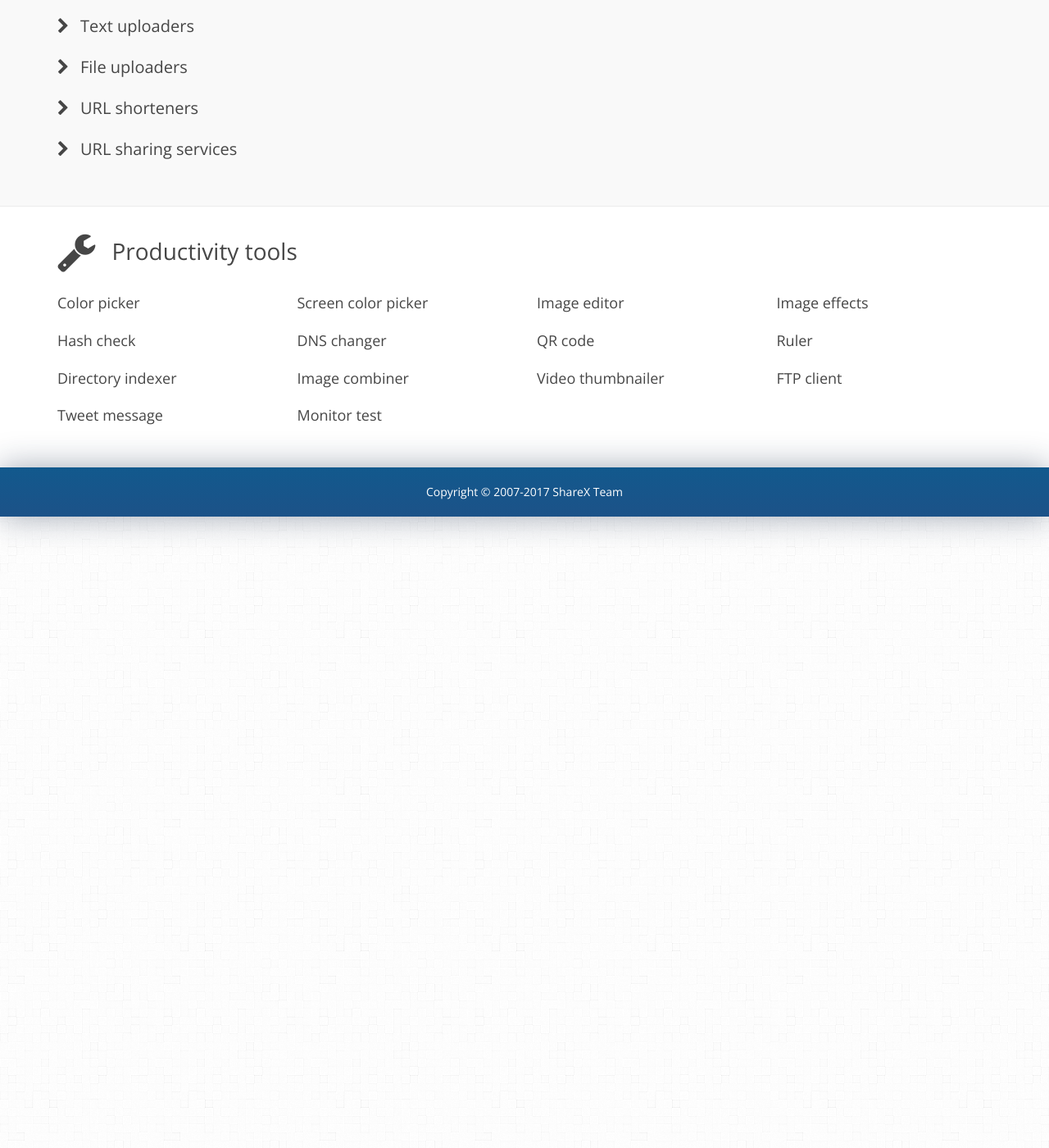
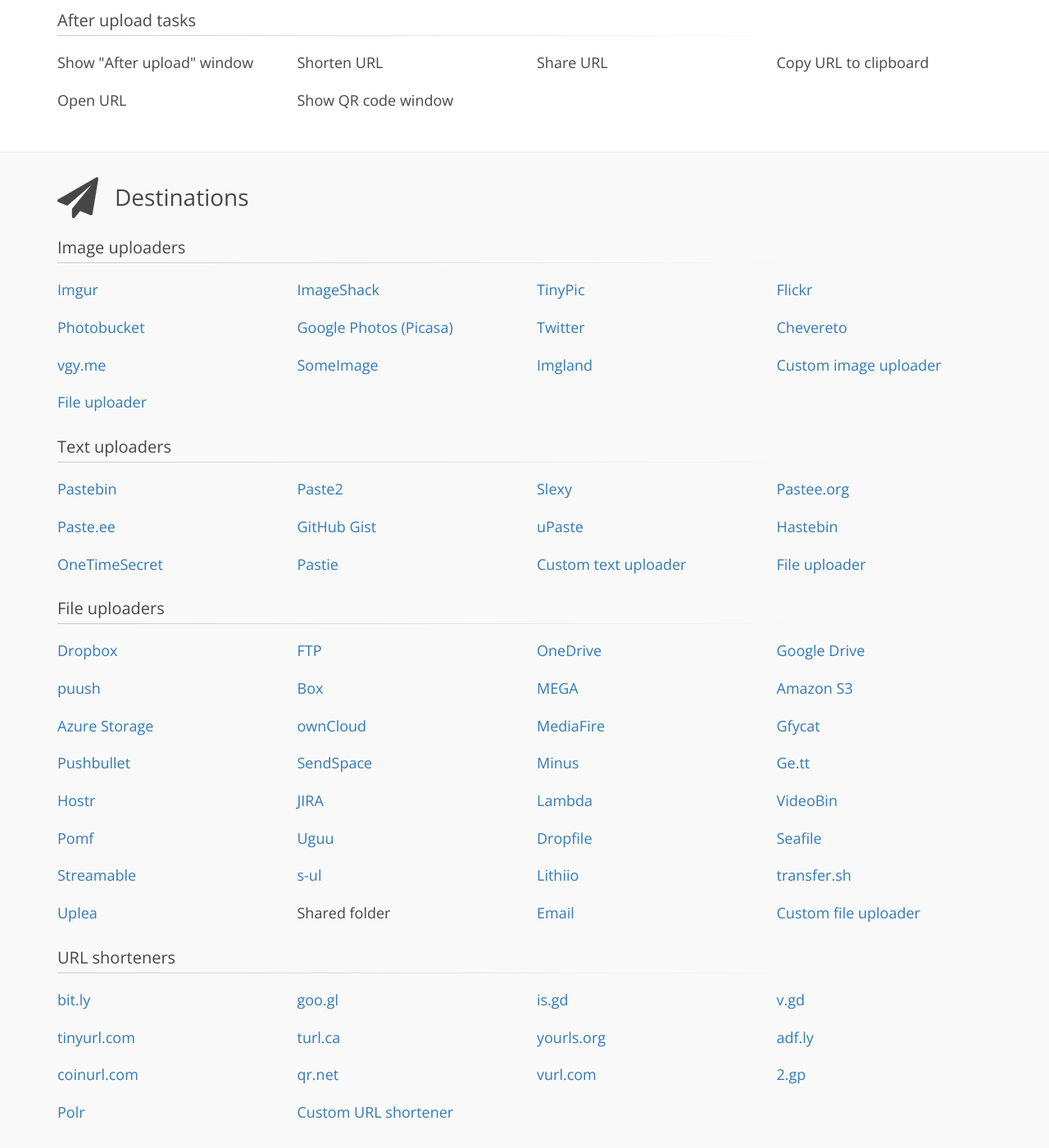
Before and after one commit to ShareX/sharex.github.io, a Jekyll site: the page built from index.html, in a window 1280 px wide and 1400 px high, scrolled down 2741 px. Shown: the whole window at 82% size. Built offline with Jekyll 4.4.1, drawn with Linux system fonts in a browser that asks for light colours; comment, search, counter and statistics services are not loaded; some of the changed text lies outside the part shown.

Commit message:
Removed collapse class

```diff
--- a/index.html
+++ b/index.html
@@ -61,8 +61,8 @@
             <div class="col-sm-3">Text capture (OCR)</div>
             <div class="col-sm-3">Auto capture</div>
         </div>
-        <h4 class="collapsed" data-toggle="collapse" data-target="#after-capture-tasks"><i class="fa"></i>After capture tasks</h4>
-        <div id="after-capture-tasks" class="row collapse">
+        <h4>After capture tasks</h4>
+        <div class="row">
             <div class="col-sm-3">Show quick task menu</div>
             <div class="col-sm-3">Show "After capture" window</div>
             <div class="col-sm-3">Add image effects / watermark</div>
@@ -126,8 +126,8 @@
             <div class="col-sm-3">Upload from Windows send to menu</div>
             <div class="col-sm-3">Watch folder</div>
         </div>
-        <h4 class="collapsed" data-toggle="collapse" data-target="#after-upload-tasks"><i class="fa"></i>After upload tasks</h4>
-        <div id="after-upload-tasks" class="row collapse">
+        <h4>After upload tasks</h4>
+        <div class="row">
             <div class="col-sm-3">Show "After upload" window</div>
             <div class="col-sm-3">Shorten URL</div>
             <div class="col-sm-3">Share URL</div>
@@ -141,8 +141,8 @@
 <div id="destinations" class="container-fluid container-features">
     <div class="container">
         <h3><i class="fa fa-paper-plane"></i>Destinations</h3>
-        <h4 class="collapsed" data-toggle="collapse" data-target="#image-uploaders"><i class="fa"></i>Image uploaders</h4>
-        <div id="image-uploaders" class="row collapse">
+        <h4>Image uploaders</h4>
+        <div class="row">
             <div class="col-sm-3"><a href="http://imgur.com">Imgur</a></div>
             <div class="col-sm-3"><a href="https://imageshack.us">ImageShack</a></div>
             <div class="col-sm-3"><a href="http://tinypic.com">TinyPic</a></div>
@@ -157,8 +157,8 @@
             <div class="col-sm-3"><a href="https://github.com/ShareX/CustomUploaders">Custom image uploader</a></div>
             <div class="col-sm-3"><a href="#file-uploaders">File uploader</a></div>
         </div>
-        <h4 class="collapsed" data-toggle="collapse" data-target="#text-uploaders"><i class="fa"></i>Text uploaders</h4>
-        <div id="text-uploaders" class="row collapse">
+        <h4>Text uploaders</h4>
+        <div class="row">
             <div class="col-sm-3"><a href="http://pastebin.com">Pastebin</a></div>
             <div class="col-sm-3"><a href="http://paste2.org">Paste2</a></div>
             <div class="col-sm-3"><a href="http://slexy.org">Slexy</a></div>
@@ -172,8 +172,8 @@
             <div class="col-sm-3"><a href="https://github.com/ShareX/CustomUploaders">Custom text uploader</a></div>
             <div class="col-sm-3"><a href="#file-uploaders">File uploader</a></div>
         </div>
-        <h4 class="collapsed" data-toggle="collapse" data-target="#file-uploaders"><i class="fa"></i>File uploaders</h4>
-        <div id="file-uploaders" class="row collapse">
+        <h4>File uploaders</h4>
+        <div class="row">
             <div class="col-sm-3"><a href="https://www.dropbox.com">Dropbox</a></div>
             <div class="col-sm-3"><a href="https://en.wikipedia.org/wiki/File_Transfer_Protocol">FTP</a></div>
             <div class="col-sm-3"><a href="https://onedrive.live.com">OneDrive</a></div>
@@ -207,8 +207,8 @@
             <div class="col-sm-3"><a href="https://en.wikipedia.org/wiki/Email">Email</a></div>
             <div class="col-sm-3"><a href="https://github.com/ShareX/CustomUploaders">Custom file uploader</a></div>
         </div>
-        <h4 class="collapsed" data-toggle="collapse" data-target="#url-shorteners"><i class="fa"></i>URL shorteners</h4>
-        <div id="url-shorteners" class="row collapse">
+        <h4>URL shorteners</h4>
+        <div class="row">
             <div class="col-sm-3"><a href="https://bitly.com">bit.ly</a></div>
             <div class="col-sm-3"><a href="https://goo.gl">goo.gl</a></div>
             <div class="col-sm-3"><a href="https://is.gd">is.gd</a></div>
@@ -224,8 +224,8 @@
             <div class="col-sm-3"><a href="https://github.com/Cydrobolt/polr">Polr</a></div>
             <div class="col-sm-3"><a href="https://github.com/ShareX/CustomUploaders">Custom URL shortener</a></div>
         </div>
-        <h4 class="collapsed" data-toggle="collapse" data-target="#url-sharing-services"><i class="fa"></i>URL sharing services</h4>
-        <div id="url-sharing-services" class="row collapse">
+        <h4>URL sharing services</h4>
+        <div class="row">
             <div class="col-sm-3"><a href="https://en.wikipedia.org/wiki/Email">Email</a></div>
             <div class="col-sm-3"><a href="https://twitter.com">Twitter</a></div>
             <div class="col-sm-3"><a href="https://www.facebook.com">Facebook</a></div>
```
